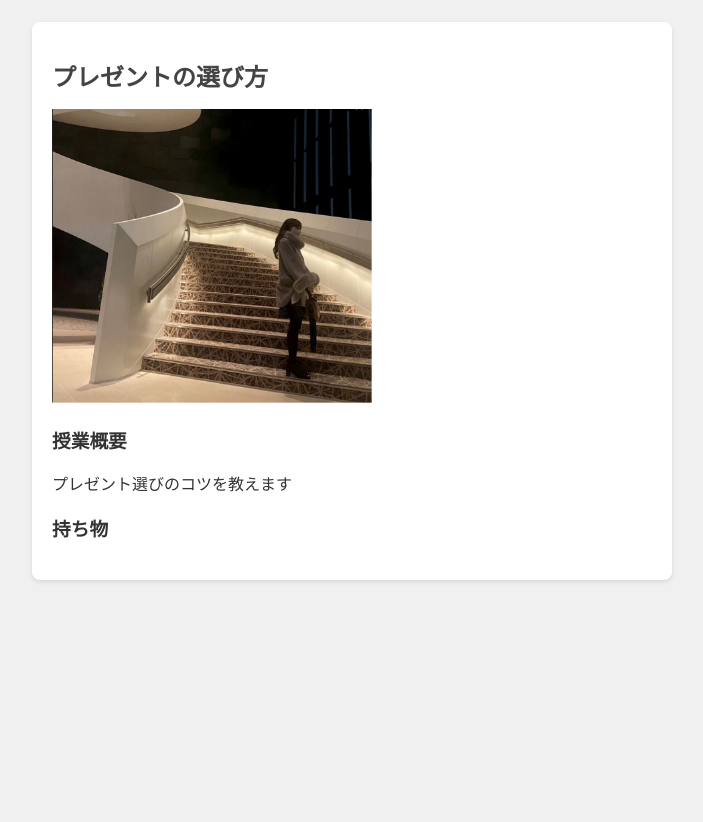
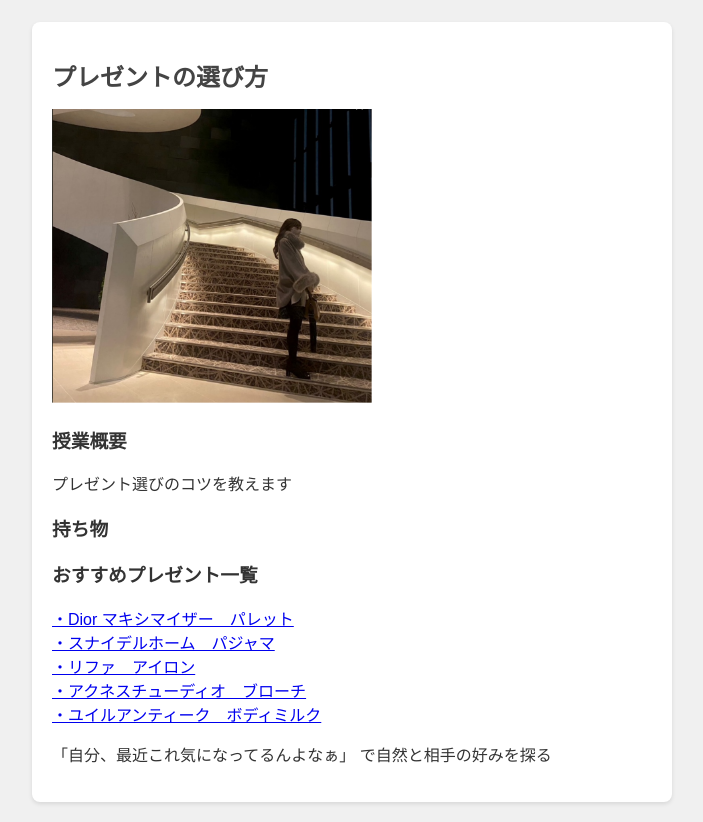
Before and after one commit to yuukityonmage/souken-special-lesson, a plain HTML site: page choicePresent.html in a window 1280 px wide. Shown: the part 103-925 px from the top of the page, without its empty margins (288-991 px from the left). Before the commit the page ends 800 px from the top, so only its background shows below. Drawn offline with Linux system fonts and the light colour scheme.

Commit message:
午前中Done

```diff
--- a/choicePresent.html
+++ b/choicePresent.html
@@ -20,6 +20,22 @@
 
     <h3>持ち物</h3>
     <p></p>
+
+    <h3>おすすめプレゼント一覧</h2>
+    <a href="https://www.dior.com/ja_jp/beauty/store-page-folder/the-personalization-workshop.html?gad_source=1&gclid=Cj0KCQjw-_mvBhDwARIsAA-Q0Q4rq2smoZ4V9G9DdD1ghZOP9dKJ55Dl3nxcuydkRq6y2Q_0V5cm1ogaAr2dEALw_wcB#%E5%88%BB%E5%8D%B0">・Dior マキシマイザー　パレット</a>
+    <br>
+    <a href="https://www.googleadservices.com/pagead/aclk?sa=L&ai=DChcSEwjR6sKs9ouFAxX5CHsHHWmBAn8YABAAGgJ0bQ&ase=2&gclid=Cj0KCQjw-_mvBhDwARIsAA-Q0Q75iOz7Js3a9c9ktGpqNbZcjF5B_kfEMuKOJ5ny1at38NPTvmjWmt8aAtN4EALw_wcB&ohost=www.google.com&cid=CAESVuD2Wo4EAgydIUpopoagLIwByRtRo7GTNN2AKgaMCHb4_ed66DLJfZ1ijHwuehOZL4Bg-s403YIMCFXFP269Bf1UHXhE_KuYyRCO6IJ3UxEiyhTEiiNQ&sig=AOD64_0yZ4FNUirKQ5d1dGu-x2l_s4RNQw&q&nis=4&adurl&ved=2ahUKEwjgz72s9ouFAxWQrlYBHZZ_BZ8Q0Qx6BAgKEAE">・スナイデルホーム　パジャマ</a>
+    <br>
+    <a href="https://www.googleadservices.com/pagead/aclk?sa=L&ai=DChcSEwj19pnE9ouFAxX5bA8CHS4sAd0YABADGgJ0Yg&ase=2&gclid=Cj0KCQjw-_mvBhDwARIsAA-Q0Q5FrSJw63fitsSmcMRpFfWK-bRFXFkMuEfa9jCarNv6aW1dT0NRC0gaAo3uEALw_wcB&ohost=www.google.com&cid=CAESVuD2iBtjyscDHXwuiZScR6GGYS_RVA7ZH70gZCMvDvKkoT1rn2PaKRBG5NrAbYSaMsac9TiDXCq1ucIvtJOvzM_gWlwq0JdHfEbTUP8BNNA_Gu-85jzL&sig=AOD64_3_ieN9sfLrCCumPG0JVKhxeW5uAQ&q&nis=4&adurl&ved=2ahUKEwj50pTE9ouFAxUfpVYBHT4gDp4Q0Qx6BAgGEAE">・リファ　アイロン</a>
+    <br>
+    <a href="https://www.googleadservices.com/pagead/aclk?sa=L&ai=DChcSEwjnsNLN9ouFAxWRxkwCHe_hCKEYABAAGgJ0bQ&ase=2&gclid=Cj0KCQjw-_mvBhDwARIsAA-Q0Q7qWct0WDu1zUQ1uMRWI7OcZ0cFyjRORvE6SG2LrLmHex3EkeTHNmYaAo2yEALw_wcB&ohost=www.google.com&cid=CAESVuD2jZCqm5QLcsLzVU7cUp53g-IxI4yM1pvqomumU8njMkpWZRBjysuXfnM_PEPefYId8QZ_cXAn3lo5BcOXWtRXz2CVr3zJUM_OcwLeSHNblr-6oje4&sig=AOD64_0ny28uuYtjKXyZmnY3Wq65_MNysQ&q&nis=4&adurl&ved=2ahUKEwjq5szN9ouFAxVQp1YBHcaPD58Q0Qx6BAgIEAE">・アクネスチューディオ　ブローチ</a>
+    <br>
+    <a href="https://buly1803.jp/collections/lait-virginal">・ユイルアンティーク　ボディミルク</a>
+
+
+    <p>「自分、最近これ気になってるんよなぁ」
+        で自然と相手の好みを探る
+    </p>
 </div>
 <script src="script.js"></script>
 </body>
```
Also changed, not shown: makeUp.html (+6 -0 lines), rui-after.jpg (added), rui-before.jpg (added), rui-onTheWay.jpg (added).
